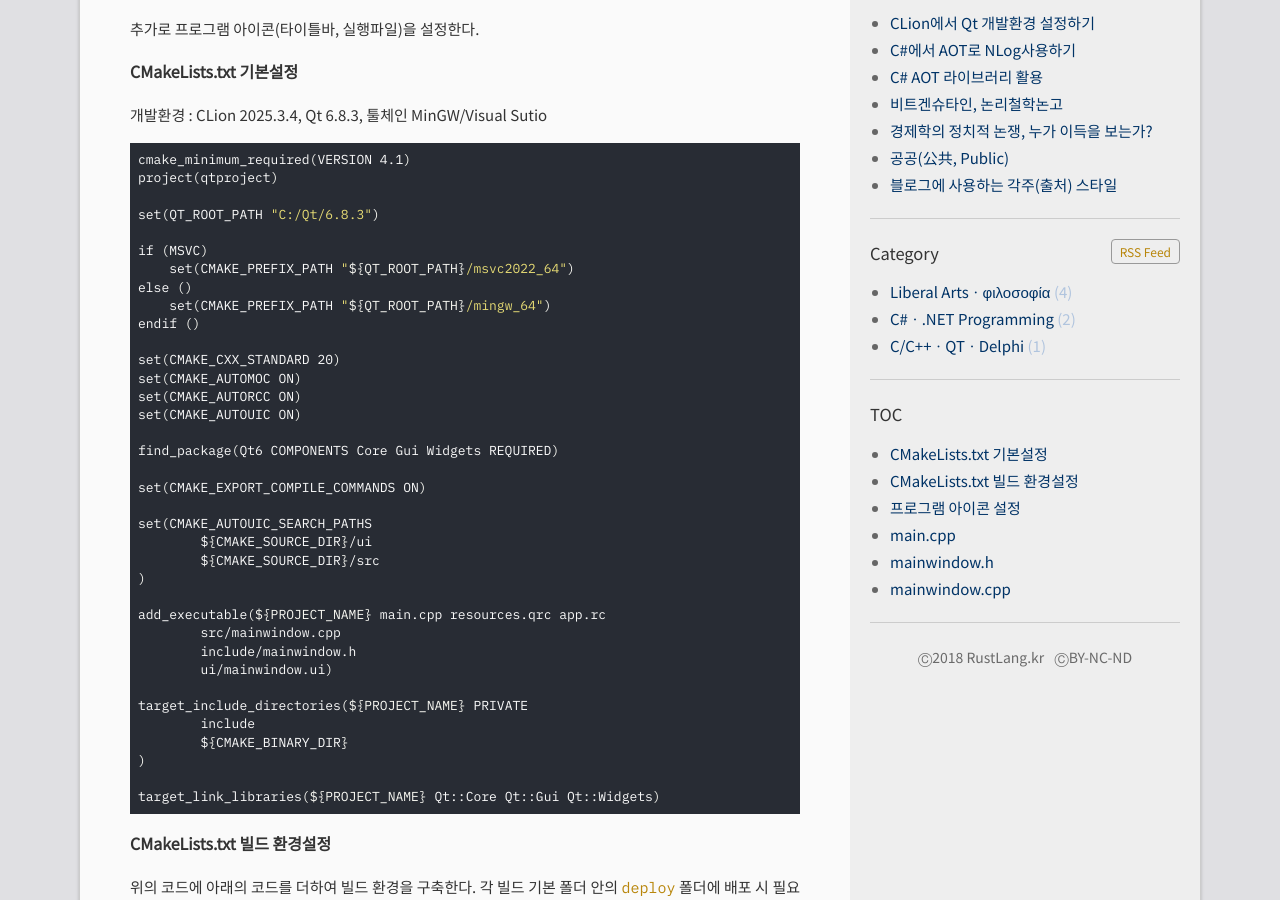
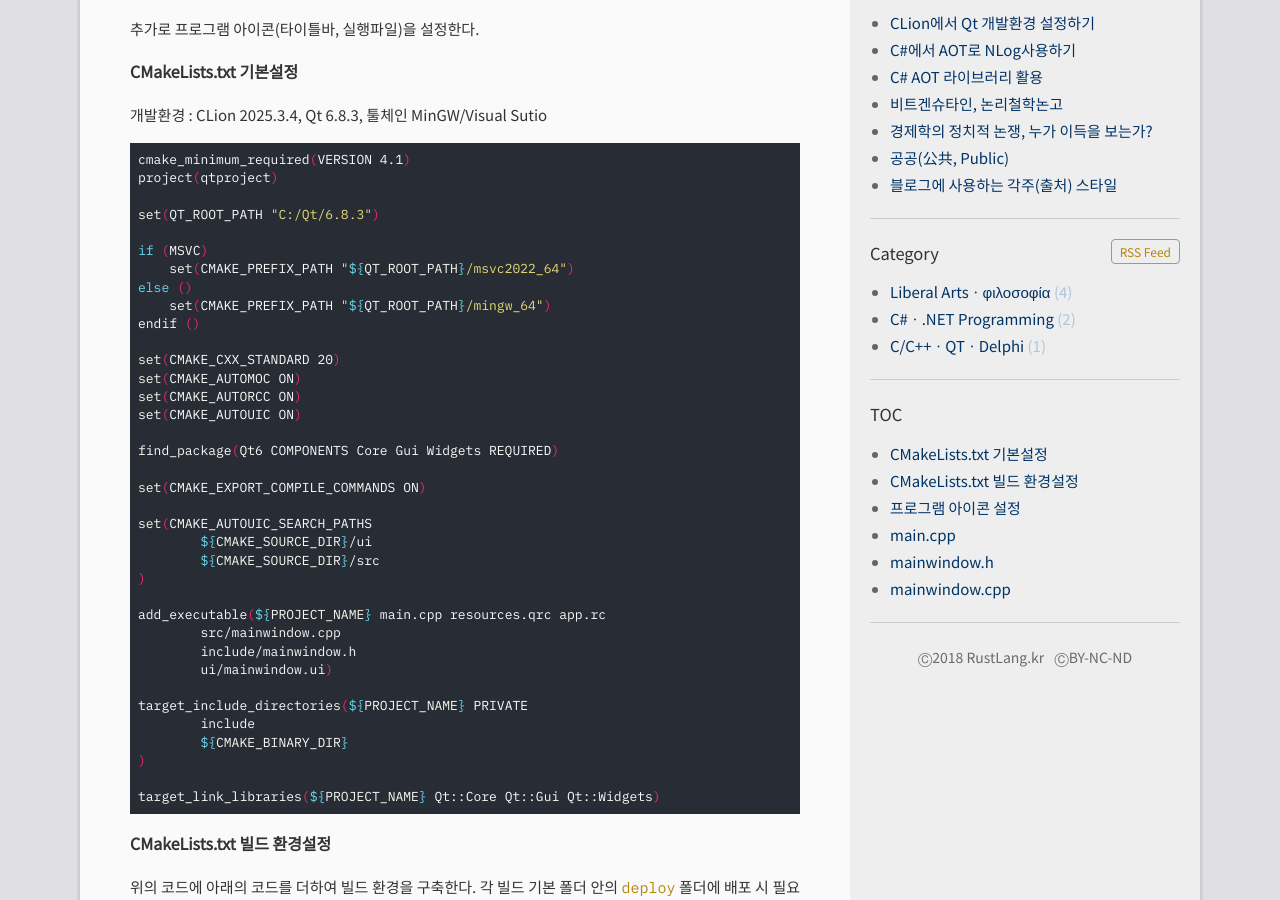
Before and after one commit to DebugJO/rustlang, a Jekyll site: the page built from _posts/2026-03-27-1.md, in a window 1280 px wide and 900 px high, scrolled down 424 px. Built offline with Jekyll 4.4.1, drawn with Linux system fonts in a browser that asks for light colours.

Commit message:
Update 2026-03-27-1.md

````diff
--- a/_posts/2026-03-27-1.md
+++ b/_posts/2026-03-27-1.md
@@ -24,7 +24,7 @@ C --> D["Qt UI Class"]
 
 <!--more-->
 
-```tcl
+```bash
 cmake_minimum_required(VERSION 4.1)
 project(qtproject)
 
````
